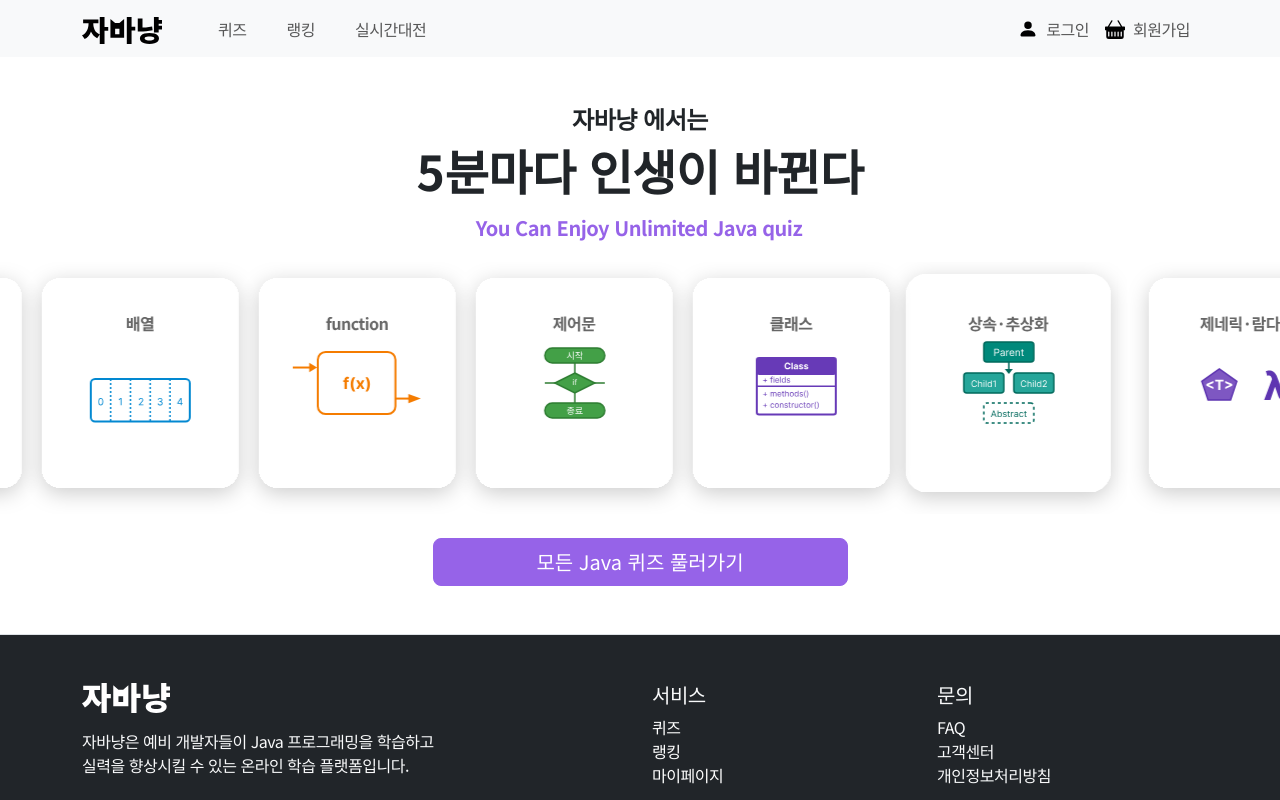
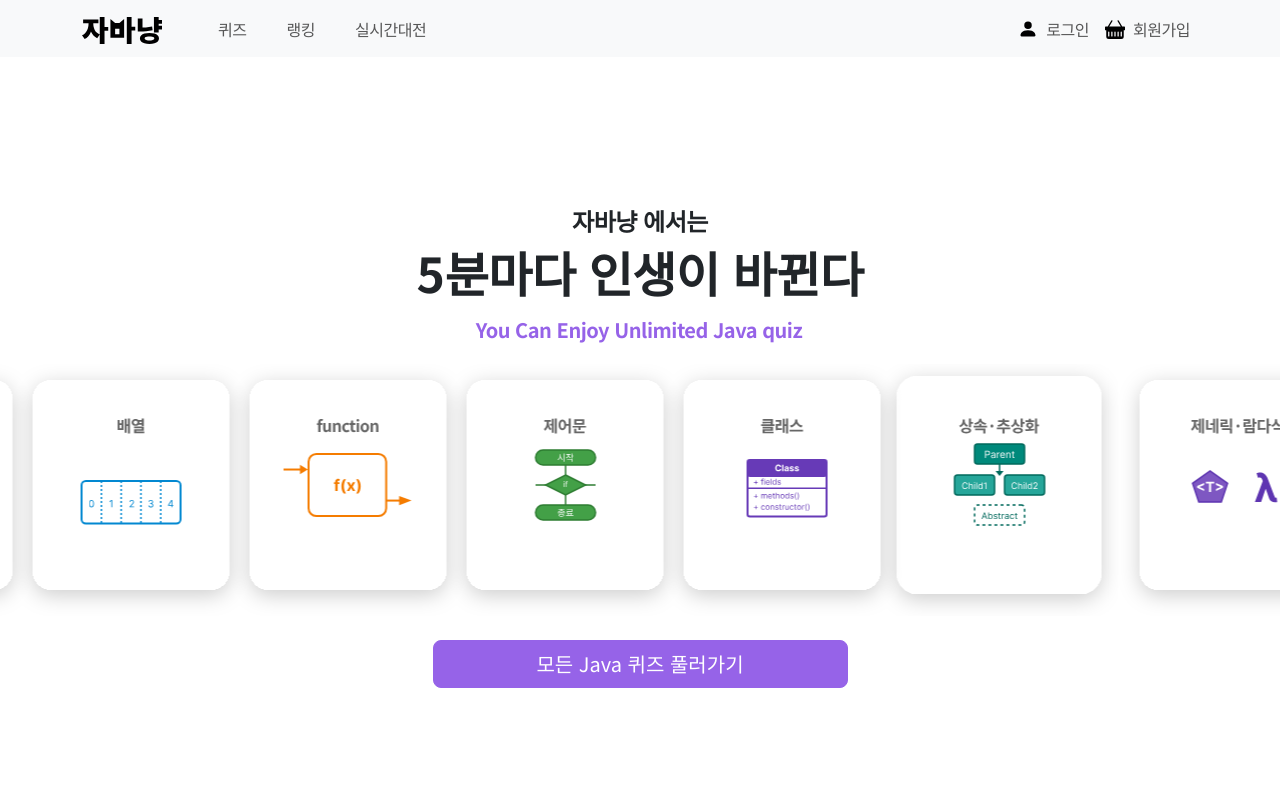
Before and after one commit to hyunsupLee/JavaNyang, a React (Vite) app: page / in a window 1280 px wide. Shown: the top 800 px of the page. Built offline with nearby package versions, Linux system fonts and the light colour scheme.

Commit message:
obama branch home commit

```diff
--- a/src/main/Home.jsx
+++ b/src/main/Home.jsx
@@ -31,7 +31,9 @@ export default function Home() {
       fluid
       className="p-0 d-flex flex-column align-items-center justify-content-center text-center"
     >
-      <h4 className="fw-bold mt-5">자바냥 에서는</h4>
+      <h4 className="fw-bold" style={{ paddingTop: "150px" }}>
+        자바냥 에서는
+      </h4>
       <h2 className="fw-bold display-5 mb-3">5분마다 인생이 바뀐다</h2>
       <h4 className="typewriter mb-3">{displayedText}</h4>
 
@@ -42,7 +44,7 @@ export default function Home() {
         </div>
       </div>
 
-      <Link to="/quiz">
+      <Link to="/quiz" style={{ paddingBottom: "150px" }}>
         <Button
           className="btn-purple px-4 py-2 mt-4 mb-5"
           size="lg"
```
